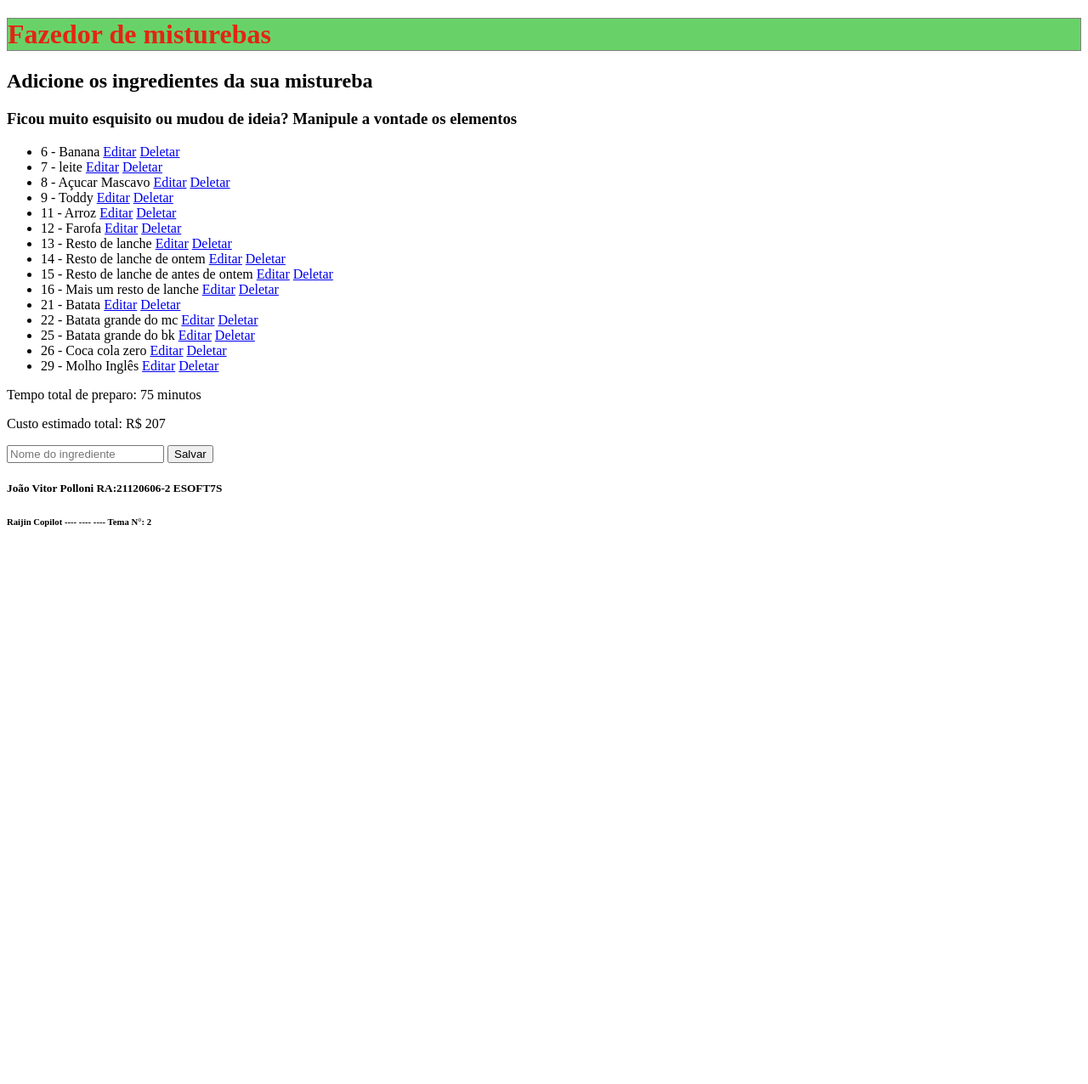
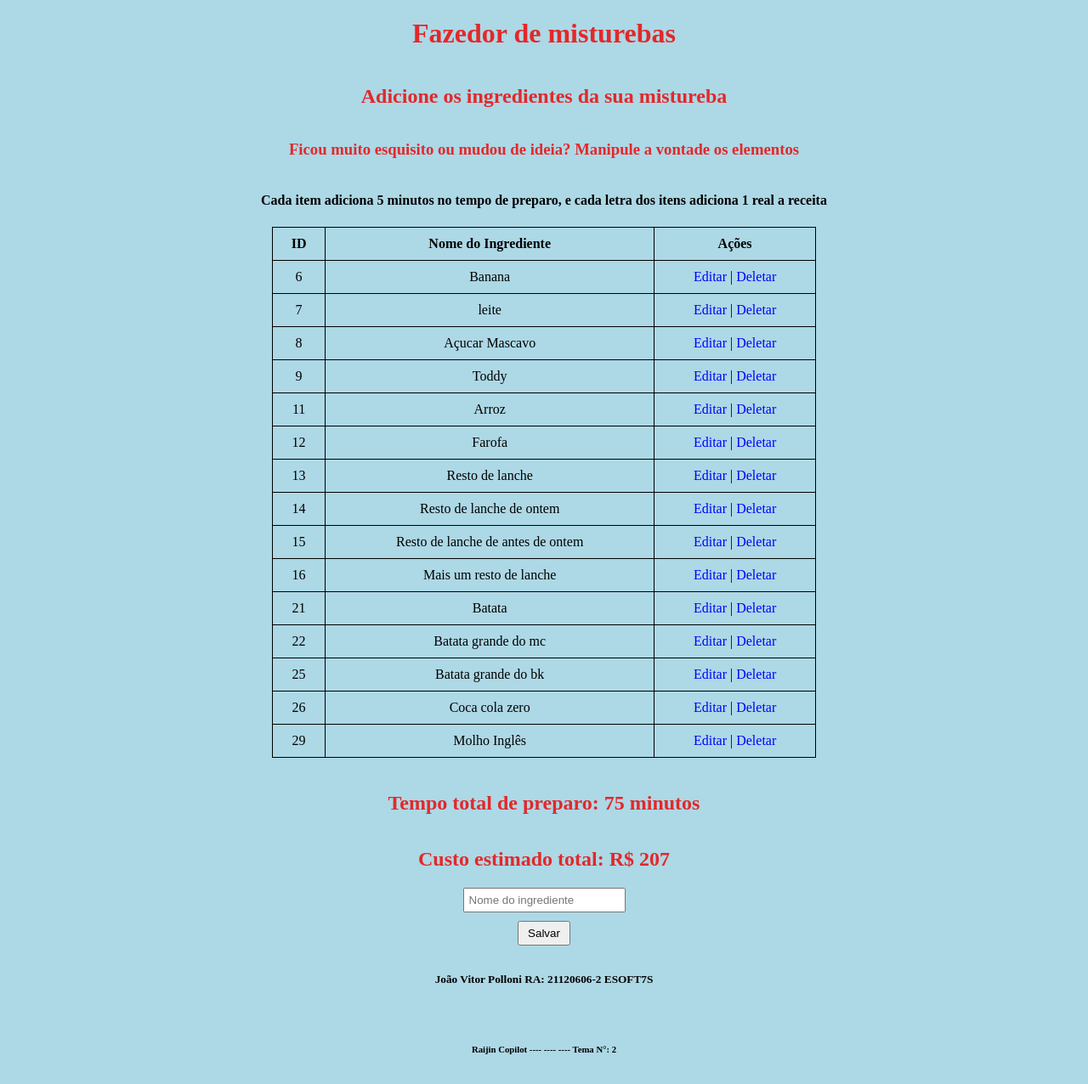
Before and after one commit to JoaoPolloni/prova, a Django app: page /core/ in a window 1280 px wide. Shown: the whole page at 85% size. Before the commit the page ends 620 px from the top, so only its background shows below. Run offline with Django 5.2, Linux system fonts and the light colour scheme; data comes from the database, SQL or seed files in the repository; both versions use the stored data as it was after the commit.

Commit message:
CRUD +/- feio

```diff
--- a/CRUD-Django/core/templates/index.html
+++ b/CRUD-Django/core/templates/index.html
@@ -4,31 +4,80 @@
     <meta charset="UTF-8">
     <meta name="viewport" content="width=device-width, initial-scale=1.0">
     <title>CRUD Ingredientes</title>
+    <style>
+        body {
+            background-color: rgb(173, 216, 230);
+            display: flex;
+            justify-content: center;
+            align-items: center;
+            flex-direction: column;
+            min-height: 100vh;
+            margin: 0;
+        }
+        h1, h2, h3 {
+            color: rgba(233, 21, 21, 0.904);
+        }
+        table {
+            width: 50%;
+            border-collapse: collapse;
+            margin-bottom: 20px;
+        }
+        table, th, td {
+            border: 1px solid black;
+        }
+        th, td, h5, h6{
+            padding: 10px;
+            text-align: center;
+            color: black;
+        }
+        a {
+            color: blue;
+            text-decoration: none;
+        }
+        form {
+            display: flex;
+            flex-direction: column;
+            align-items: center;
+        }
+        input[type="text"] {
+            padding: 5px;
+            margin-bottom: 10px;
+        }
+        button {
+            padding: 5px 10px;
+        }
+    </style>
 </head>
 <body>
-    <style>
-        h1 {
-          color: rgba(255, 0, 0, 0.829);
-          background-color: rgba(10, 182, 10, 0.616);
-          border: 1px solid grey;
-        }
-      </style>
     <h1>Fazedor de misturebas</h1>
     <h2>Adicione os ingredientes da sua mistureba</h2>
     <h3>Ficou muito esquisito ou mudou de ideia? Manipule a vontade os elementos</h3>
+    <h4>Cada item adiciona 5 minutos no tempo de preparo, e cada letra dos itens adiciona 1 real a receita</h4>
 
-    <ul>
-        {% for pessoa in pessoas %}
-            <li>
-                {{ pessoa.id }} - {{ pessoa.nome }}
-                <a href="{% url 'editar' pessoa.id %}">Editar</a>
-                <a href="{% url 'delete' pessoa.id %}">Deletar</a>
-            </li>
-        {% endfor %}
-    </ul>
+    <table>
+        <thead>
+            <tr>
+                <th>ID</th>
+                <th>Nome do Ingrediente</th>
+                <th>Ações</th>
+            </tr>
+        </thead>
+        <tbody>
+            {% for pessoa in pessoas %}
+            <tr>
+                <td>{{ pessoa.id }}</td>
+                <td>{{ pessoa.nome }}</td>
+                <td>
+                    <a href="{% url 'editar' pessoa.id %}">Editar</a> |
+                    <a href="{% url 'delete' pessoa.id %}">Deletar</a>
+                </td>
+            </tr>
+            {% endfor %}
+        </tbody>
+    </table>
 
-    <p>Tempo total de preparo: {{ tempo_preparo }} minutos</p>
-    <p>Custo estimado total: R$ {{ custo_estimado }}</p>
+    <h2>Tempo total de preparo: {{ tempo_preparo }} minutos</h2>
+    <h2>Custo estimado total: R$ {{ custo_estimado }}</h2>
 
     <form action="{% url 'salvar' %}" method="post">
         {% csrf_token %}
@@ -36,7 +85,7 @@
         <button type="submit">Salvar</button>
     </form>
 
-    <h5>João Vitor Polloni RA:21120606-2 ESOFT7S</h5>
+    <h5>João Vitor Polloni RA: 21120606-2 ESOFT7S</h5>
     <h6>Raijin Copilot ---- ---- ---- Tema N°: 2</h6>
 </body>
 </html>
```
Also changed, not shown: CRUD-Django/db.sqlite3.
